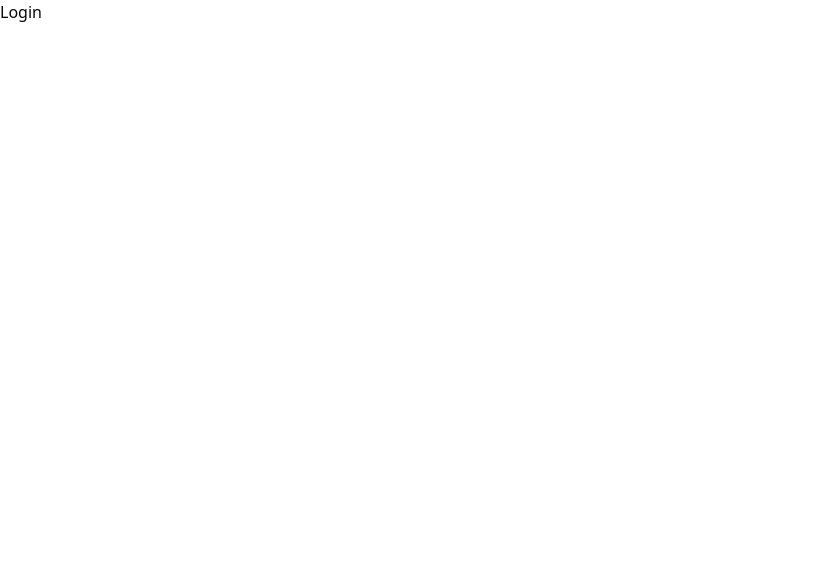
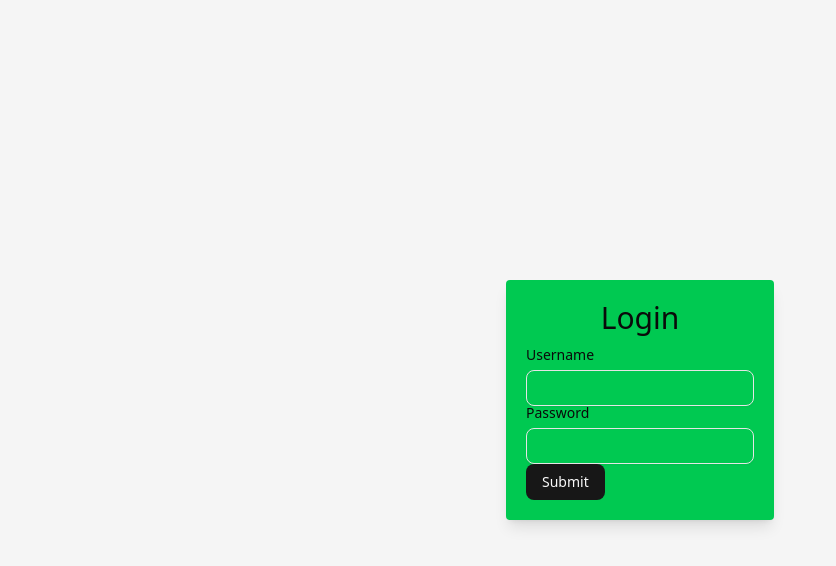
Before and after one commit to rchristianandrei/bootcamp-lms-fe, a Next.js app: page /login in a window 1280 px wide. Shown: the top 566 px of the page, without its empty margins (0-836 px from the left). Built offline with nearby package versions, Linux system fonts and the light colour scheme.

Commit message:
add login page

```diff
--- a/src/app/login/page.tsx
+++ b/src/app/login/page.tsx
@@ -1,7 +1,86 @@
+"use client"
+
+import { zodResolver } from "@hookform/resolvers/zod"
+import { useForm } from "react-hook-form"
+import { z } from "zod"
+
+import { Button } from "@/components/ui/button"
+import {
+  Form,
+  FormControl,
+  FormDescription,
+  FormField,
+  FormItem,
+  FormLabel,
+  FormMessage,
+} from "@/components/ui/form"
+import { Input } from "@/components/ui/input"
+import { useState } from "react"
+
+const formSchema = z.object({
+  username: z.string().min(2, {
+    message: "Username must be at least 2 characters.",
+  }),
+  password: z.string().min(2, {
+    message: "password must be at least 2 characters.",
+  }),
+})
+
 export default () => {
-    return(
-        <section className="h-100vh">
-            Login
-        </section>
-    )
-}
+  const form = useForm<z.infer<typeof formSchema>>({
+    resolver: zodResolver(formSchema),
+    defaultValues: {
+      username: "",
+      password: ""
+    },
+  });
+
+  const [errMssg, setErrMssg] = useState("")
+
+  function onSubmit(values: z.infer<typeof formSchema>) {
+    // Do something with the form values.
+    // ✅ This will be type-safe and validated.
+    setErrMssg("Invalid Credentials")
+    console.log(values);
+  }
+
+  return (
+    <section className="h-screen bg-[whitesmoke] flex justify-center items-center">
+      <div className="bg-green-500 p-5 rounded flex flex-col gap-3 shadow-lg">
+        <h1 className="text-3xl text-center">Login</h1>
+        <Form {...form}>
+          <form onSubmit={form.handleSubmit(onSubmit)} className="">
+            <FormField
+              control={form.control}
+              name="username"
+              render={({ field }) => (
+                <FormItem>
+                  <FormLabel>Username</FormLabel>
+                  <FormControl>
+                    <Input placeholder="" {...field} />
+                  </FormControl>
+                  <FormMessage />
+                </FormItem>
+              )}
+            />
+            <FormField
+              control={form.control}
+              name="password"
+              render={({ field }) => (
+                <FormItem>
+                  <FormLabel>Password</FormLabel>
+                  <FormControl>
+                    <Input type="password" placeholder="" {...field} />
+                  </FormControl>
+                  <FormMessage />
+                </FormItem>
+              )}
+            />
+            <div className="text-red-600">{errMssg}</div>
+            <Button type="submit">Submit</Button>
+          </form>
+        </Form>
+      </div>
+    </section>
+  );
+};
```
